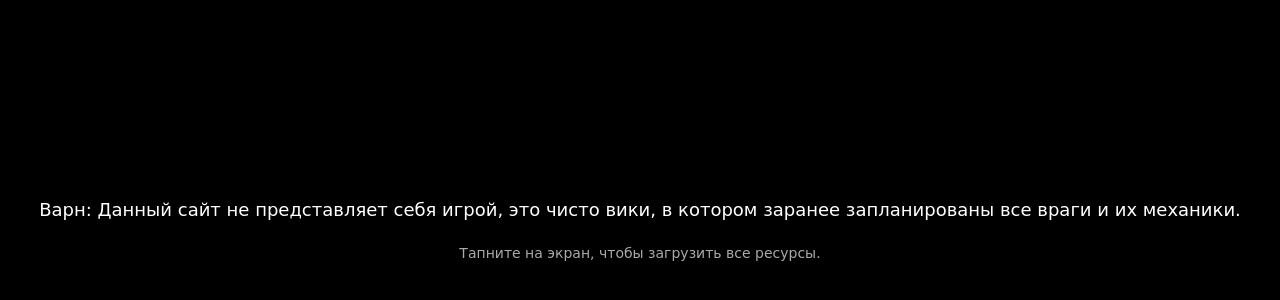
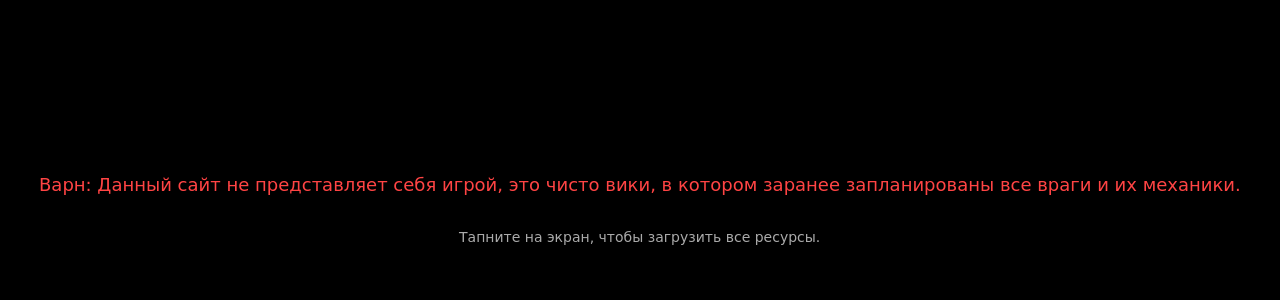
Before and after one commit to CultistThavel/Ultimate-Custom-Night-With-Kind-Dudka-, a plain HTML site: page index.html in a window 1280 px wide. Shown: the part 192-492 px from the top of the page. Drawn offline with Linux system fonts and the light colour scheme.

Commit message:
Update index.html

```diff
--- a/index.html
+++ b/index.html
@@ -2,27 +2,35 @@
 <html lang="ru">
 <head>
     <meta charset="UTF-8">
-    <title>Ultimate Custom Night With Kind Dudka</title>
-    <link href="https://fonts.googleapis.com/css2?family=Press+Start+2P&display=swap" rel="stylesheet">
+    <meta name="viewport" content="width=device-width, initial-scale=1.0">
+    <title>UCN With Kind Dudka - Wiki</title>
     <style>
-        body {
+        @import url('https://fonts.googleapis.com/css2?family=Press+Start+2P&display=swap');
+
+        body, html {
             margin: 0;
-            padding: 20px;
+            padding: 0;
+            width: 100%;
+            height: 100%;
             background-color: black;
             color: white;
             font-family: 'Press+Start+2P', cursive;
+            overflow: hidden;
             display: flex;
             justify-content: center;
             align-items: center;
-            height: 100vh;
-            overflow: hidden;
             user-select: none;
         }
 
-        #loading-screen, #warn-screen {
+        #screen {
+            width: 100vw;
+            height: 100vh;
+            display: flex;
+            flex-direction: column;
+            justify-content: center;
+            align-items: center;
             text-align: center;
-            position: absolute;
-            width: 100%;
+            padding: 20px;
         }
 
         .fade-in {
@@ -34,105 +42,161 @@
             to { opacity: 1; transform: scale(1); }
         }
 
-        #grid-container {
+        /* Сетка иконок */
+        #grid {
+            display: grid;
+            grid-template-columns: repeat(4, 1fr);
+            grid-gap: 20px;
             display: none;
-            grid-template-columns: repeat(4, 1fr);
-            gap: 20px;
-            max-width: 90vw;
-            max-height: 90vh;
+            width: 90%;
+            max-width: 1200px;
         }
 
-        .icon-box {
-            width: 180px;
-            height: 180px;
+        .icon {
+            width: 100%;
+            aspect-ratio: 1/1;
+            cursor: pointer;
             border: 4px solid #333;
-            cursor: pointer;
+            transition: transform 0.1s, border-color 0.2s;
             background-size: cover;
             background-position: center;
-            transition: transform 0.1s;
         }
 
-        .icon-box:active {
+        .icon:hover {
+            border-color: #fff;
+            transform: scale(1.05);
+        }
+
+        .icon:active {
             transform: scale(0.95);
         }
 
-        .warn-text { font-size: 18px; line-height: 1.6; margin-bottom: 20px; }
-        .tap-text { color: #aaa; font-size: 14px; cursor: pointer; }
+        #warn-text {
+            font-size: 18px;
+            line-height: 1.6;
+            color: #ff4444; /* Сделал варн чуть заметнее */
+            display: none;
+            margin-bottom: 30px;
+        }
+
+        #tap-hint {
+            font-size: 14px;
+            color: #aaa;
+            display: none;
+            cursor: pointer;
+        }
+
+        #loading-text {
+            font-size: 24px;
+        }
     </style>
 </head>
 <body>
 
-    <div id="loading-screen">
-        <h2 id="load-pct">Загрузка Ресурсов. Это займёт считанные секунды — 0%</h2>
+    <div id="screen">
+        <div id="loading-text">Загрузка Ресурсов. Это займёт считанные секунды — <span id="percent">0</span>%</div>
+
+        <div id="warn-text" class="fade-in">
+            Варн: Данный сайт не представляет себя игрой, это чисто вики, в котором заранее запланированы все враги и их механики.
+        </div>
+        <div id="tap-hint" class="fade-in">Тапните на экран, чтобы загрузить все ресурсы.</div>
+
+        <div id="grid"></div>
     </div>
 
-    <div id="warn-screen" style="display: none;">
-        <div class="warn-text">Варн: Данный сайт не представляет себя игрой, это чисто вики, в котором заранее запланированы все враги и их механики.</div>
-        <div class="tap-text" onclick="startGame()">Тапните на экран, чтобы загрузить все ресурсы.</div>
-    </div>
-
-    <div id="grid-container"></div>
-
-    <audio id="bg-music" loop src="https://www.dropbox.com/scl/fi/au5593fc64ug0g92ji5d9/1-01.-Eisoptrophobia.mp3?rlkey=8lnfajiadsmusqt4v53v7qz2z&st=r49cknxx&dl=1"></audio>
-    <audio id="click-sound" src="https://www.dropbox.com/scl/fi/uj9r8sercw7i9jclfsnw1/Blip3.mp3?rlkey=j3696ja6et3o97anj3nulgvmp&st=ht40ucw8&dl=1"></audio>
+    <audio id="bg-music" loop>
+        <source src="https://www.dropbox.com/scl/fi/au5593fc64ug0g92ji5d9/1-01.-Eisoptrophobia.mp3?rlkey=8lnfajiadsmusqt4v53v7qz2z&st=r49cknxx&dl=1" type="audio/mpeg">
+    </audio>
+    <audio id="click-sound">
+        <source src="https://www.dropbox.com/scl/fi/uj9r8sercw7i9jclfsnw1/Blip3.mp3?rlkey=j3696ja6et3o97anj3nulgvmp&st=ht40ucw8&dl=1" type="audio/mpeg">
+    </audio>
 
     <script>
-        const iconsData = [
-            { normal: 'https://www.dropbox.com/scl/fi/blqc1b1hus9ayfzz5see1/Picsart_26-03-08_22-40-48-999.png?rlkey=h7g82cz3a2aip4alqqp05hhe9&dl=1', alt: 'https://www.dropbox.com/scl/fi/q3n7ivwv8k1idbm0v1shq/Picsart_26-03-18_15-12-22-994.png?rlkey=k6n5el7wkqp5gynwoaw8e3mj5&dl=1' },
-            { normal: 'https://www.dropbox.com/scl/fi/ubgcje5evfhisi89q6e7c/Picsart_26-03-08_22-39-39-914.png?rlkey=i3mnzo9q1ojgjdryeimi4016x&dl=1', alt: 'https://www.dropbox.com/scl/fi/98o1jkawbsylwooy8pujv/Picsart_26-03-18_16-18-47-242.png?rlkey=9cajmp7zcsheskumlnruwgx8x&dl=1' },
-            { normal: 'https://www.dropbox.com/scl/fi/i4fdy9nzpa4492o8jws26/Picsart_26-03-08_22-40-09-936.jpg?rlkey=llql2otnqlv9m6vjzchqrz3l4&dl=1', alt: 'https://www.dropbox.com/scl/fi/p4y8dqeqfx2g4anomkgvg/Picsart_26-03-18_16-12-40-954.png?rlkey=8a19jlqs4fbr8xpzb3uhifam3&dl=1' },
-            { normal: 'https://www.dropbox.com/scl/fi/j4avdlfyexcg2hrf59kua/Picsart_26-03-13_16-35-46-512.jpg?rlkey=rs1zlp3xp1kj1bh9byj50n9sp&dl=1', alt: 'https://www.dropbox.com/scl/fi/4v5nyibi0nb3obylgoij2/Picsart_26-03-18_16-23-32-874.jpg?rlkey=280tp4nz1g7kb66y25hosv410&dl=1' },
-            { normal: 'https://www.dropbox.com/scl/fi/div398beaq6v8zxk82zrq/Picsart_26-03-13_16-34-49-085.jpg?rlkey=fplvmbtf9t7d9sdrmarq39m8u&dl=1', alt: 'https://www.dropbox.com/scl/fi/ehee4ybyo35qac2o8bwcl/Picsart_26-03-18_16-10-18-756.png?rlkey=37fzfyimrspexph6vzex8z53r&dl=1' },
-            { normal: 'https://www.dropbox.com/scl/fi/t6rfsou7ncgzv9b52tno8/Picsart_26-03-13_16-35-16-232.jpg?rlkey=5wgpzsh5617562janf8kin1rg&dl=1', alt: 'https://www.dropbox.com/scl/fi/ewvi7ggswqu1vtzbosryc/Picsart_26-03-18_16-15-59-574.png?rlkey=mvfxb5fq3njhp4o6y6ejzdv2d&dl=1' },
-            { normal: 'https://www.dropbox.com/scl/fi/2dhlnjqaqiiw6avov26q/Picsart_26-03-18_13-57-40-182.png?rlkey=mskqpud6eoink13b6vrzmmjs5&dl=1', alt: 'https://www.dropbox.com/scl/fi/ok0opgqol7ykfz03vo4h8/Picsart_26-03-18_15-37-57-825.png?rlkey=xx7m3k3b67zmw4xgzfenn5ymh&dl=1' },
-            { normal: 'https://www.dropbox.com/scl/fi/ltgv7pk1mrs4bp2z0wecx/Picsart_26-03-18_13-58-21-371.png?rlkey=s2vco330ai1ubojwgn6c7elsi&dl=1', alt: 'https://www.dropbox.com/scl/fi/ud39u9k8gj8p8uevroovn/Picsart_26-03-18_15-26-23-654.png?rlkey=oszpaf5sb10a9ocbke3yl0a63&dl=1' },
-            { normal: 'https://www.dropbox.com/scl/fi/ezphdvd1nbmmmk0rz7zvp/Picsart_26-03-18_13-59-18-358.png?rlkey=q3t2kgwu204jcsr1myrwiiph8&dl=1', alt: 'https://www.dropbox.com/scl/fi/a60hpytnaul1jznormx8o/Picsart_26-03-18_16-06-48-353.png?rlkey=84k7viakytowcdiz6vthufuos&dl=1' },
-            { normal: 'https://www.dropbox.com/scl/fi/3zojxmgce2566oy42vxwd/Picsart_26-03-18_13-59-43-463.png?rlkey=vq2nx13fqstzcgnol9dzi4sag&dl=1', alt: 'https://www.dropbox.com/scl/fi/o2r7mvvikklt4e9527oi2/Picsart_26-03-18_15-45-39-080.png?rlkey=m3nyumr3l8bpsi1gcnhmjj4et&dl=1' },
-            { normal: 'https://www.dropbox.com/scl/fi/jrazsz8o0xsrogzpw4kk8/Picsart_26-03-18_14-00-10-002.png?rlkey=2ir4s2s95hlt7lss88c6thk2j&dl=1', alt: 'https://www.dropbox.com/scl/fi/bw0dq6c12pw68m9zaijyi/Picsart_26-03-18_15-31-14-518.png?rlkey=qx3hrrpiqslbgv3m157j36jf7&dl=1' },
-            { normal: 'https://www.dropbox.com/scl/fi/lrh0rrb3nriwzu0h47k8n/Picsart_26-03-18_14-00-38-347.png?rlkey=42yzhtl1eumrjss9cesk411is&dl=1', alt: 'https://www.dropbox.com/scl/fi/5hmqbcjnyt847shs1ho3j/Picsart_26-03-18_15-15-17-960.png?rlkey=ta2kxommjcj4ki5pyciirvmm6&dl=1' },
-            { normal: 'https://www.dropbox.com/scl/fi/jhln2wsvx7tptd5dr3q71/Picsart_26-03-18_14-01-31-847.png?rlkey=rotmqt9udvcj8s3wvx78v2x5s&dl=1', alt: 'https://www.dropbox.com/scl/fi/okr32xa7uyrrlherb09d0/Picsart_26-03-18_15-28-47-504.png?rlkey=6fms5b01suq5xji482ycj7tju&dl=1' },
-            { normal: 'https://www.dropbox.com/scl/fi/g56kpvffn3kswd8rlywuq/Picsart_26-03-18_15-06-09-716.png?rlkey=srum8k3ani5nkclyb77nvsbxq&dl=1', alt: 'https://www.dropbox.com/scl/fi/124ppt3haitm3lpnfmgbq/Picsart_26-03-18_15-09-10-304.png?rlkey=niz5x1rb4bho3zi0ssmx6rvb6&dl=1' },
-            { normal: 'https://www.dropbox.com/scl/fi/39byevsx599mosvlan0z2/Picsart_26-03-18_14-02-11-613.png?rlkey=xmwzdgjcebwa9rjvrkxb1kx2b&dl=1', alt: 'https://www.dropbox.com/scl/fi/08v4724c35eth9uxsmye8/Picsart_26-03-18_15-23-09-420.png?rlkey=ug6ol8i63xv66nkk4nm7k45ph&dl=1' },
-            { normal: 'https://www.dropbox.com/scl/fi/i5ome1zq78c6eptqbhqsu/Picsart_26-03-18_14-02-56-364.png?rlkey=7n85hpii380jz0lqbxpn16okm&dl=1', alt: 'https://www.dropbox.com/scl/fi/f4qxdue11pig11s7brdbv/Picsart_26-03-18_15-17-08-770.png?rlkey=fx4y6x6a217mipy4zuh6uzo9y&dl=1' }
+        const loadingText = document.getElementById('loading-text');
+        const percentSpan = document.getElementById('percent');
+        const warnText = document.getElementById('warn-text');
+        const tapHint = document.getElementById('tap-hint');
+        const grid = document.getElementById('grid');
+        const bgMusic = document.getElementById('bg-music');
+        const clickSound = document.getElementById('click-sound');
+
+        // Данные иконок [Оригинал, Нажатая]
+        const characters = [
+            ["https://www.dropbox.com/scl/fi/blqc1b1hus9ayfzz5see1/Picsart_26-03-08_22-40-48-999.png?rlkey=h7g82cz3a2aip4alqqp05hhe9&dl=1", "https://www.dropbox.com/scl/fi/q3n7ivwv8k1idbm0v1shq/Picsart_26-03-18_15-12-22-994.png?rlkey=k6n5el7wkqp5gynwoaw8e3mj5&dl=1"],
+            ["https://www.dropbox.com/scl/fi/ubgcje5evfhisi89q6e7c/Picsart_26-03-08_22-39-39-914.png?rlkey=i3mnzo9q1ojgjdryeimi4016x&dl=1", "https://www.dropbox.com/scl/fi/98o1jkawbsylwooy8pujv/Picsart_26-03-18_16-18-47-242.png?rlkey=9cajmp7zcsheskumlnruwgx8x&dl=1"],
+            ["https://www.dropbox.com/scl/fi/i4fdy9nzpa4492o8jws26/Picsart_26-03-08_22-40-09-936.jpg?rlkey=llql2otnqlv9m6vjzchqrz3l4&dl=1", "https://www.dropbox.com/scl/fi/p4y8dqeqfx2g4anomkgvg/Picsart_26-03-18_16-12-40-954.png?rlkey=8a19jlqs4fbr8xpzb3uhifam3&dl=1"],
+            ["https://www.dropbox.com/scl/fi/j4avdlfyexcg2hrf59kua/Picsart_26-03-13_16-35-46-512.jpg?rlkey=rs1zlp3xp1kj1bh9byj50n9sp&dl=1", "https://www.dropbox.com/scl/fi/4v5nyibi0nb3obylgoij2/Picsart_26-03-18_16-23-32-874.jpg?rlkey=280tp4nz1g7kb66y25hosv410&dl=1"],
+            ["https://www.dropbox.com/scl/fi/div398beaq6v8zxk82zrq/Picsart_26-03-13_16-34-49-085.jpg?rlkey=fplvmbtf9t7d9sdrmarq39m8u&dl=1", "https://www.dropbox.com/scl/fi/ehee4ybyo35qac2o8bwcl/Picsart_26-03-18_16-10-18-756.png?rlkey=37fzfyimrspexph6vzex8z53r&dl=1"],
+            ["https://www.dropbox.com/scl/fi/t6rfsou7ncgzv9b52tno8/Picsart_26-03-13_16-35-16-232.jpg?rlkey=5wgpzsh5617562janf8kin1rg&dl=1", "https://www.dropbox.com/scl/fi/ewvi7ggswqu1vtzbosryc/Picsart_26-03-18_16-15-59-574.png?rlkey=mvfxb5fq3njhp4o6y6ejzdv2d&dl=1"],
+            ["https://www.dropbox.com/scl/fi/2dhlhnjqaqiiw6avov26q/Picsart_26-03-18_13-57-40-182.png?rlkey=mskqpud6eoink13b6vrzmmjs5&dl=1", "https://www.dropbox.com/scl/fi/ok0opgqol7ykfz03vo4h8/Picsart_26-03-18_15-37-57-825.png?rlkey=xx7m3k3b67zmw4xgzfenn5ymh&dl=1"],
+            ["https://www.dropbox.com/scl/fi/ltgv7pk1mrs4bp2z0wecx/Picsart_26-03-18_13-58-21-371.png?rlkey=s2vco330ai1ubojwgn6c7elsi&dl=1", "https://www.dropbox.com/scl/fi/ud39u9k8gj8p8uevroovn/Picsart_26-03-18_15-26-23-654.png?rlkey=oszpaf5sb10a9ocbke3yl0a63&dl=1"],
+            ["https://www.dropbox.com/scl/fi/ezphdvd1nbmmmk0rz7zvp/Picsart_26-03-18_13-59-18-358.png?rlkey=q3t2kgwu204jcsr1myrwiiph8&dl=1", "https://www.dropbox.com/scl/fi/a60hpytnaul1jznormx8o/Picsart_26-03-18_16-06-48-353.png?rlkey=84k7viakytowcdiz6vthufuos&dl=1"],
+            ["https://www.dropbox.com/scl/fi/3zojxmgce2566oy42vxwd/Picsart_26-03-18_13-59-43-463.png?rlkey=vq2nx13fqstzcgnol9dzi4sag&dl=1", "https://www.dropbox.com/scl/fi/o2r7mvvikklt4e9527oi2/Picsart_26-03-18_15-45-39-080.png?rlkey=m3nyumr3l8bpsi1gcnhmjj4et&dl=1"],
+            ["https://www.dropbox.com/scl/fi/jrazsz8o0xsrogzpw4kk8/Picsart_26-03-18_14-00-10-002.png?rlkey=2ir4s2s95hlt7lss88c6thk2j&dl=1", "https://www.dropbox.com/scl/fi/bw0dq6c12pw68m9zaijyi/Picsart_26-03-18_15-31-14-518.png?rlkey=qx3hrrpiqslbgv3m157j36jf7&dl=1"],
+            ["https://www.dropbox.com/scl/fi/lrh0rrb3nriwzu0h47k8n/Picsart_26-03-18_14-00-38-347.png?rlkey=42yzhtl1eumrjss9cesk411is&dl=1", "https://www.dropbox.com/scl/fi/5hmqbcjnyt847shs1ho3j/Picsart_26-03-18_15-15-17-960.png?rlkey=ta2kxommjcj4ki5pyciirvmm6&dl=1"],
+            ["https://www.dropbox.com/scl/fi/jhln2wsvx7tptd5dr3q71/Picsart_26-03-18_14-01-31-847.png?rlkey=rotmqt9udvcj8s3wvx78v2x5s&dl=1", "https://www.dropbox.com/scl/fi/okr32xa7uyrrlherb09d0/Picsart_26-03-18_15-28-47-504.png?rlkey=6fms5b01suq5xji482ycj7tju&dl=1"],
+            ["https://www.dropbox.com/scl/fi/g56kpvffn3kswd8rlywuq/Picsart_26-03-18_15-06-09-716.png?rlkey=srum8k3ani5nkclyb77nvsbxq&dl=1", "https://www.dropbox.com/scl/fi/124ppt3haitm3lpnfmgbq/Picsart_26-03-18_15-09-10-304.png?rlkey=niz5x1rb4bho3zi0ssmx6rvb6&dl=1"],
+            ["https://www.dropbox.com/scl/fi/39byevsx599mosvlan0z2/Picsart_26-03-18_14-02-11-613.png?rlkey=xmwzdgjcebwa9rjvrkxb1kx2b&dl=1", "https://www.dropbox.com/scl/fi/08v4724c35eth9uxsmye8/Picsart_26-03-18_15-23-09-420.png?rlkey=ug6ol8i63xv66nkk4nm7k45ph&dl=1"],
+            ["https://www.dropbox.com/scl/fi/i5ome1zq78c6eptqbhqsu/Picsart_26-03-18_14-02-56-364.png?rlkey=7n85hpii380jz0lqbxpn16okm&dl=1", "https://www.dropbox.com/scl/fi/f4qxdue11pig11s7brdbv/Picsart_26-03-18_15-17-08-770.png?rlkey=fx4y6x6a217mipy4zuh6uzo9y&dl=1"]
         ];
 
-        // Загрузка
-        let pct = 0;
-        let loader = setInterval(() => {
-            pct += 5;
-            document.getElementById('load-pct').innerText = `Загрузка Ресурсов. Это займёт считанные секунды — ${pct}%`;
-            if (pct >= 100) {
-                clearInterval(loader);
-                document.getElementById('loading-screen').style.display = 'none';
-                const warn = document.getElementById('warn-screen');
-                warn.style.display = 'block';
-                warn.classList.add('fade-in');
+        // 1. Симуляция загрузки
+        let progress = 0;
+        let loadInterval = setInterval(() => {
+            progress += Math.floor(Math.random() * 10) + 5;
+            if (progress >= 100) {
+                progress = 100;
+                clearInterval(loadInterval);
+                finishLoading();
             }
-        }, 100);
+            percentSpan.innerText = progress;
+        }, 200);
 
-        function startGame() {
-            document.getElementById('warn-screen').style.display = 'none';
-            document.getElementById('bg-music').play();
+        function finishLoading() {
+            loadingText.style.display = 'none';
+            warnText.style.display = 'block';
+            tapHint.style.display = 'block';
+        }
 
-            const container = document.getElementById('grid-container');
-            container.style.display = 'grid';
-            container.classList.add('fade-in');
+        // 2. Старт Вики по клику
+        window.addEventListener('click', function startWiki() {
+            if (progress < 100) return;
 
-            iconsData.forEach((data, index) => {
-                const box = document.createElement('div');
-                box.className = 'icon-box';
-                box.style.backgroundImage = `url('${data.normal}')`;
+            // Удаляем слушатель, чтобы не перезапускать
+            window.removeEventListener('click', startWiki);
 
-                let isAlt = false;
-                box.onclick = () => {
-                    document.getElementById('click-sound').currentTime = 0;
-                    document.getElementById('click-sound').play();
-                    isAlt = !isAlt;
-                    box.style.backgroundImage = isAlt ? `url('${data.alt}')` : `url('${data.normal}')`;
+            warnText.style.display = 'none';
+            tapHint.style.display = 'none';
+            grid.style.display = 'grid';
+
+            bgMusic.play().catch(e => console.log("Нужен клик для звука"));
+
+            // Генерируем иконки
+            characters.forEach((pair, index) => {
+                const icon = document.createElement('div');
+                icon.className = 'icon fade-in';
+                icon.style.backgroundImage = `url('${pair[0]}')`;
+                icon.dataset.state = "0"; // 0 - обычный, 1 - альтернативный
+
+                icon.onclick = (e) => {
+                    e.stopPropagation(); // Чтобы не срабатывали глобальные клики
+
+                    // Звук клика
+                    clickSound.currentTime = 0;
+                    clickSound.play();
+
+                    // Смена картинки
+                    if (icon.dataset.state === "0") {
+                        icon.style.backgroundImage = `url('${pair[1]}')`;
+                        icon.dataset.state = "1";
+                    } else {
+                        icon.style.backgroundImage = `url('${pair[0]}')`;
+                        icon.dataset.state = "0";
+                    }
                 };
-                container.appendChild(box);
+                grid.appendChild(icon);
             });
-        }
+        });
     </script>
 </body>
 </html>
```
